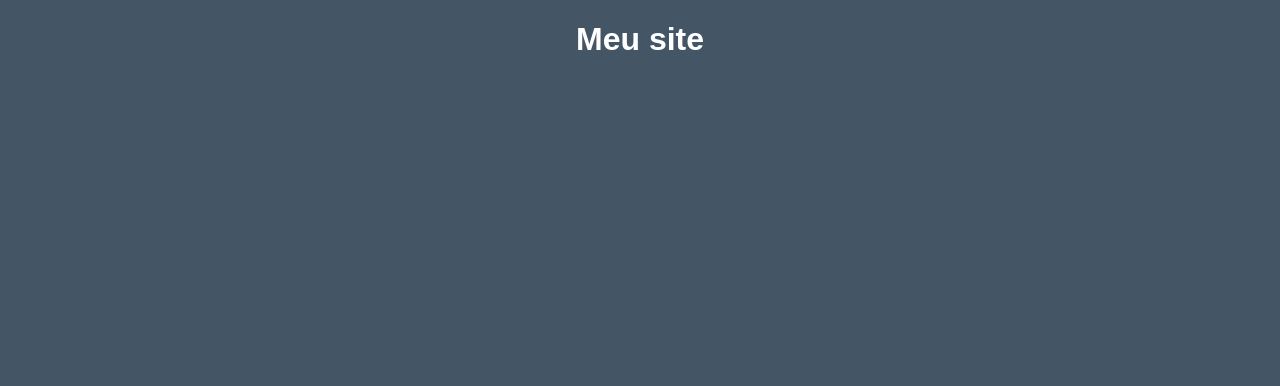
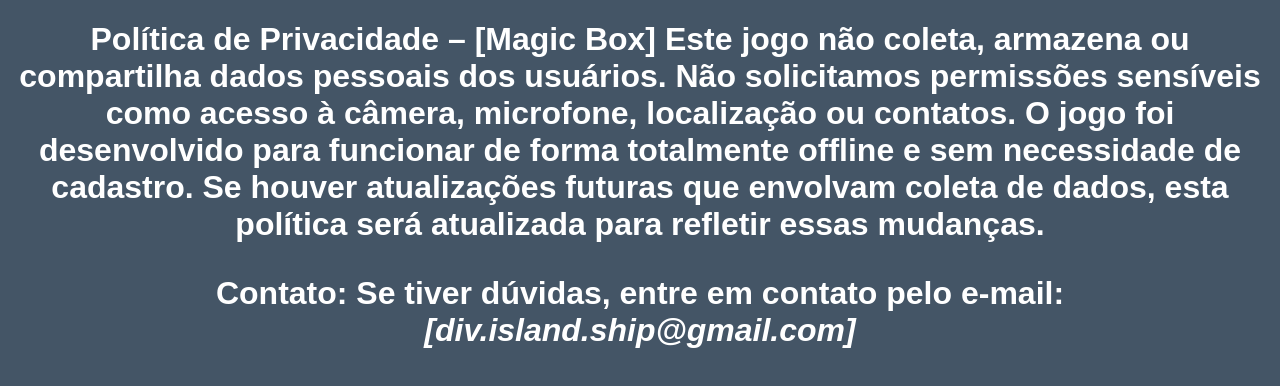
Before and after one commit to Div-Island/div-island.github.io, a plain HTML site: page index.html in a window 1280 px wide. Drawn offline with Linux system fonts and the light colour scheme.

Commit message:
Update index.html
mudanças feitas

```diff
--- a/index.html
+++ b/index.html
@@ -24,10 +24,16 @@
 </head>
 <body>
     <header>
+		<div class="search-container">
+			<h1>
+				Política de Privacidade – <b>[Magic Box]</b>
+				Este jogo não coleta, armazena ou compartilha dados pessoais dos usuários. Não solicitamos permissões sensíveis como acesso à câmera, microfone, localização ou contatos. O jogo foi desenvolvido para funcionar de forma totalmente offline e sem necessidade de cadastro.
+				Se houver atualizações futuras que envolvam coleta de dados, esta política será atualizada para refletir essas mudanças.
+				<p>
+					<b>Contato:</b> Se tiver dúvidas, entre em contato pelo <b>e-mail:</b> <i>[div.island.ship@gmail.com]</i>
+				</p>
 
-
-        <div class="search-container">
-			<h1>Meu site</h1>
+			</h1>
 		</div>
 
     </header>
```
